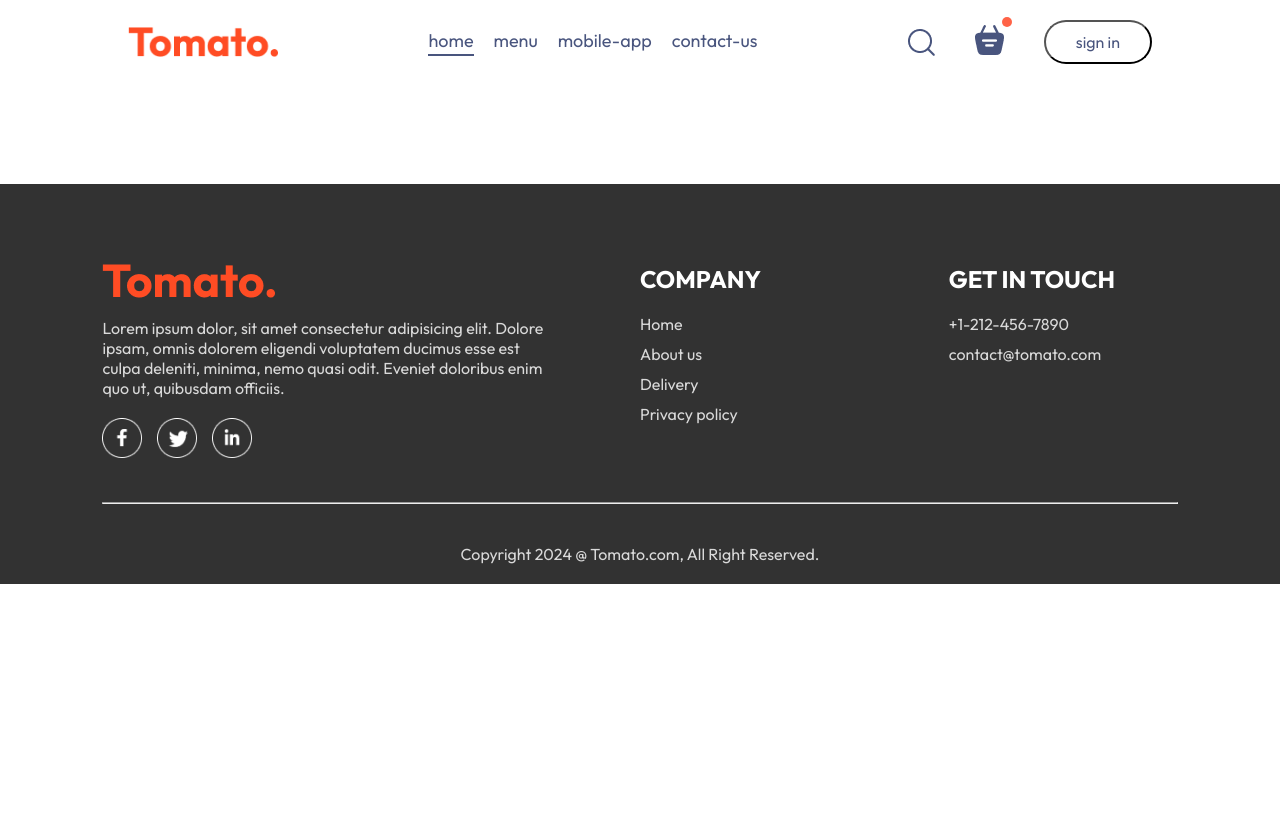
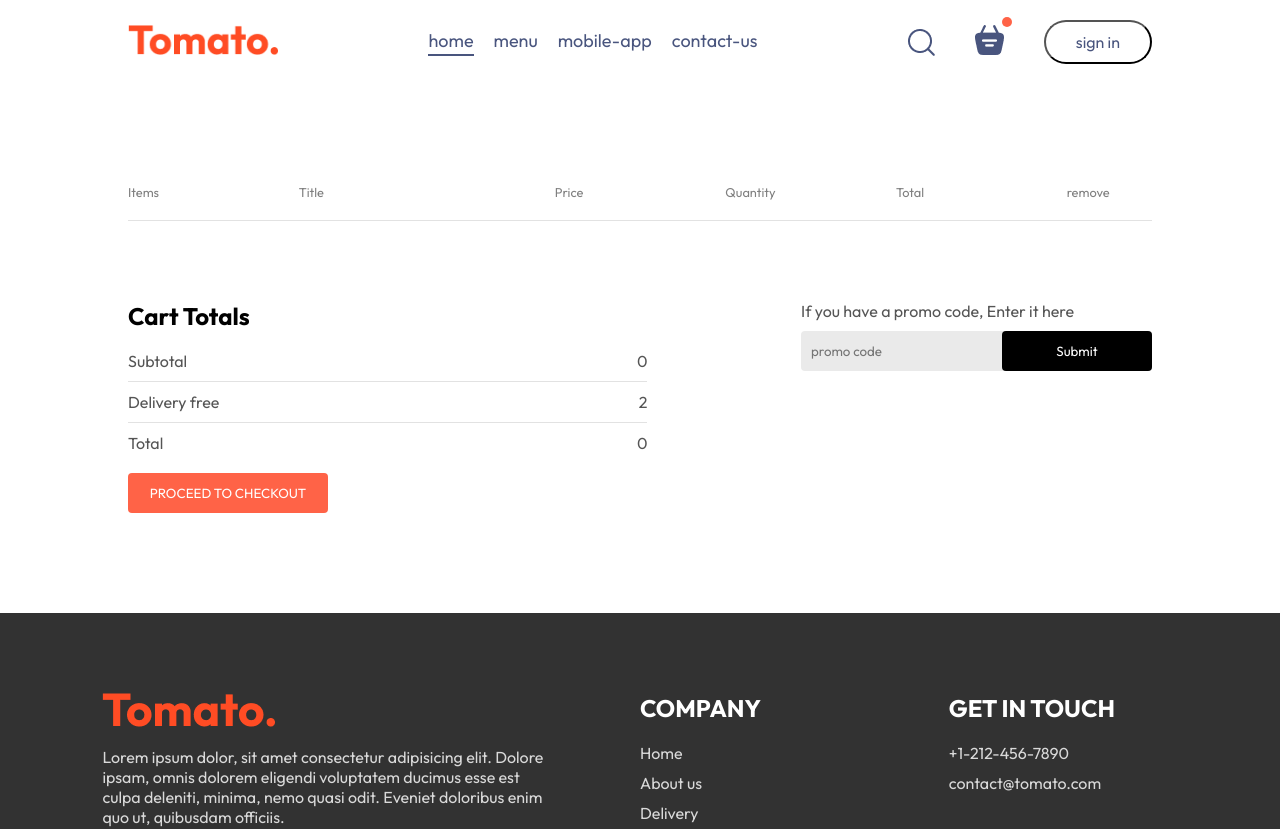
Before and after one commit to Christian-Aristide/react_frontend, a React (Vite) app: page /Cart in a window 1280 px wide. Shown: the top 829 px of the page. Before the commit the page ends 800 px from the top, so only its background shows below. Built offline with nearby package versions, Linux system fonts and the light colour scheme.

Commit message:
Cart design Okay

```diff
--- a/src/components/Navbar/NavBar.jsx
+++ b/src/components/Navbar/NavBar.jsx
@@ -10,7 +10,7 @@
 
   return (
     <div className='navbar'>
-      <img src={assets.logo} alt="" className="logo" />
+     <Link to="/"> <img src={assets.logo} alt="" className="logo" /> </Link>
       {/* les href ici doivent correspondrent aux ID de ces pages  */}
       <ul className="navbar-menu">
         <Link to="/" onClick={()=>setMenu("home")} className={menu==="home" ? "active" : ""}>home</Link>
@@ -21,7 +21,7 @@
       <div className="navbar-right">
         <img src={assets.search_icon} alt="" />
         <div className="navbar-search-icon">
-          <img src={assets.basket_icon} alt="" />
+        <Link to="/cart"> <img src={assets.basket_icon} alt="" /> </Link>
           <div className="dot"></div>
         </div>
         {/* J'ajoute la true si je click sur le boutton pour faire apparaitre le Login  */}
--- a/src/pages/Cart/Cart.css
+++ b/src/pages/Cart/Cart.css
@@ -0,0 +1,102 @@
+.cart{
+  margin-top: 100px;
+}
+
+.cart-items-title{
+  display: grid;
+  grid-template-columns: 1fr 1.5fr 1fr 1fr 1fr 0.5fr;
+  align-items: center;
+  color: grey;
+  font-size: max(1vw, 12px);
+}
+
+.cart-items-item{
+  margin: 10px 0px;
+  color: black;
+}
+
+.cart-items-item img{
+  width: 50px;
+}
+
+.cart hr{
+  height: 1px;
+  background-color: #e2e2e2;
+  border: none;
+}
+
+.cart-items-item .cross{
+  cursor: pointer;
+}
+
+.cart-bottom{
+  margin-top: 80px;
+  display: flex;
+  justify-content: space-between;
+  gap: max(12vw, 20px);
+}
+
+.cart-total{
+  flex: 1;
+  display: flex;
+  flex-direction: column;
+  gap: 20px;
+}
+
+.cart-total-details{
+  display: flex;
+  justify-content: space-between;
+  color: #555;
+}
+
+.cart-total hr{
+  margin: 10px 0px;
+}
+
+.cart-total button{
+  border: none;
+  color: white;
+  background-color: tomato;
+  width: max(15vw, 200px);
+  padding: 12px 0px;
+  border-radius: 4px;
+  cursor: pointer;
+}
+
+.cart-promocode{
+  color: #555;
+}
+
+.cart-promocode-input{
+  margin-top: 10px;
+  display: flex;
+  justify-content: space-between;
+  align-items: center;
+  background-color: #eaeaea;
+  border-radius: 4px;
+}
+
+.cart-promocode-input input{
+  background-color:  transparent;
+  border: none;
+  outline: none;
+  padding-left: 10px;
+}
+
+.cart-promocode-input button{
+  width: max(10vw, 150px);
+  padding: 12px 5px;
+  background-color: black;
+  border: none;
+  color: white;
+  border-radius: 4px;
+}
+
+@media (max-width:750px) {
+  .cart-bottom{
+    flex-direction: column-reverse
+  }
+  .cart-promocode{
+    justify-content: start;
+  }
+}
--- a/src/pages/Cart/Cart.jsx
+++ b/src/pages/Cart/Cart.jsx
@@ -1,12 +1,80 @@
-import React from 'react'
-import "./Cart"
+import React, { useContext } from "react";
+import "./Cart.css";
+import { StoreContext } from "../../components/Context/StoreContext";
 
 const Cart = () => {
+  const { cartItems, food_list, removeFromCart } = useContext(StoreContext);
   return (
-    <div>
+    <div className="cart">
+      <div className="cart-items">
+        <div className="cart-items-title">
+          <p>Items</p>
+          <p>Title</p>
+          <p>Price</p>
+          <p>Quantity</p>
+          <p>Total</p>
+          <p>remove</p>
+        </div>
+        <br />
+        <hr />
+        {food_list.map((item, index) => {
+          if (cartItems[item._id] > 0) {
+            return (
+              <div>
+                <div className="cart-items-title cart-items-item">
+                  <img src={item.image} alt="" />
+                  <p>{item.name} </p>
+                  <p>${item.price} </p>
+                  <p>{cartItems[item._id]} </p>
+                  <p>${item.price * cartItems[item._id]} </p>
+                  <p onClick={() => removeFromCart[item._id]} className="cross">
+                    x
+                  </p>
+                </div>
+                <hr />
+              </div>
+            );
+          }
+        })}
+      </div>
 
+      {/* Pour la seconde section  */}
+
+      <div className="cart-bottom">
+        <div className="cart-total">
+          <h2> Cart Totals </h2>
+          <div>
+            <div className="cart-total-details">
+              <p>Subtotal</p>
+              <p>{0} </p>
+            </div>
+            <hr />
+            <div className="cart-total-details">
+              <p>Delivery free</p>
+              <p>{2} </p>
+            </div>
+            <hr />
+            <div className="cart-total-details">
+              <p>Total</p>
+              <p>{0} </p>
+            </div>
+          </div>
+          <button>PROCEED TO CHECKOUT</button>
+        </div>
+
+        {/* section code promo  */}
+        <div className="cart-promocode">
+          <div>
+            <p>If you have a promo code, Enter it here</p>
+            <div className="cart-promocode-input">
+              <input type="text" placeholder="promo code" />
+              <button>Submit</button>
+            </div>
+          </div>
+        </div>
+      </div>
     </div>
-  )
-}
+  );
+};
 
-export default Cart
+export default Cart;
```
Also changed, not shown: 1 other file (tests, documents, lock files or other folders).
